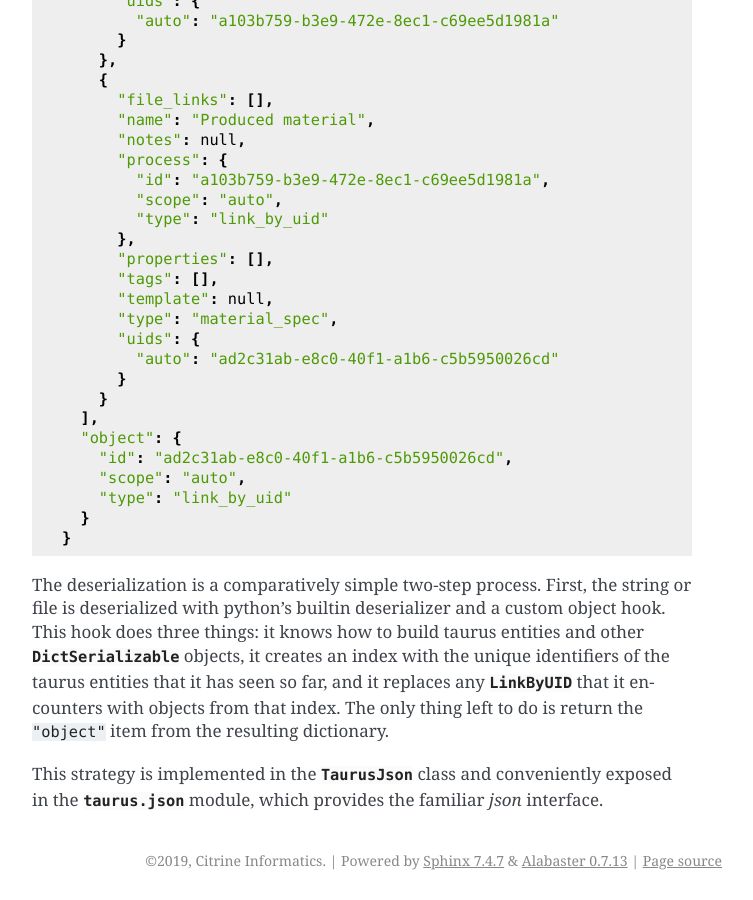
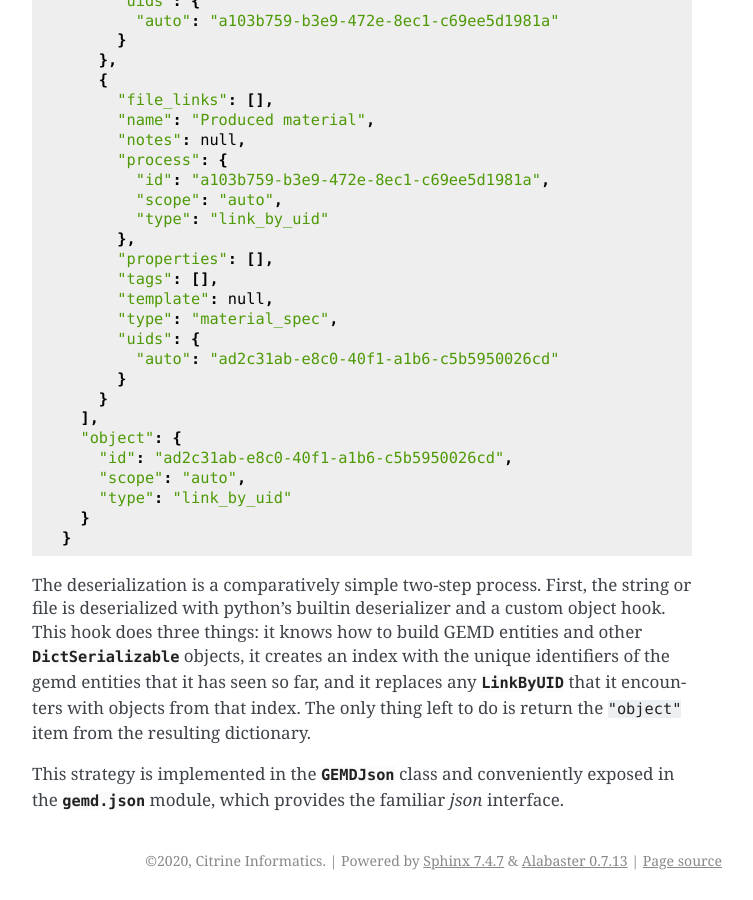
Before and after one commit to CitrineInformatics/gemd-python, a Sphinx documentation site: the page built from docs/source/depth/serialization.rst, in a window 1280 px wide and 900 px high, scrolled down 1313 px. Shown: the whole window, without its empty margins (388-1141 px from the left). Built offline with Sphinx 7.4.7, drawn with Linux system fonts in a browser that asks for light colours; some of the changed text lies outside the part shown.

Commit message:
Updated references to Taurus in docs

```diff
--- a/docs/source/conf.py
+++ b/docs/source/conf.py
@@ -12,13 +12,13 @@
 #
 import os
 import sys
-sys.path.insert(0, os.path.abspath('../../taurus'))
+sys.path.insert(0, os.path.abspath('../../gemd'))
 
 
 # -- Project information -----------------------------------------------------
 
-project = 'Taurus'
-copyright = '2019, Citrine Informatics'
+project = 'GEMD'
+copyright = '2020, Citrine Informatics'
 author = 'Citrine Informatics'
 
 # The full version, including alpha/beta/rc tags
@@ -40,7 +40,7 @@
 # build.
 #
 # See: https://github.com/sphinx-contrib/apidoc
-apidoc_module_dir = '../../taurus'
+apidoc_module_dir = '../../gemd'
 apidoc_output_dir = 'reference'
 apidoc_excluded_paths = ['tests']
 apidoc_separate_modules = True
--- a/docs/source/depth/serialization.rst
+++ b/docs/source/depth/serialization.rst
@@ -4,20 +4,20 @@
 Serialization (with Graphs!)
 ==============================
 
-Taurus objects link together to form graphs with directional edges.
-For example, a :class:`~taurus.entity.object.material_run.MaterialRun` links back to the :class:`~taurus.entity.object.process_run.ProcessRun` that produced it.
+GEMD objects link together to form graphs with directional edges.
+For example, a :class:`~gemd.entity.object.material_run.MaterialRun` links back to the :class:`~gemd.entity.object.process_run.ProcessRun` that produced it.
 Some of these links are bi-directional.
-For example, a :class:`~taurus.entity.object.process_run.ProcessRun` also links forward to the :class:`~taurus.entity.object.material_run.MaterialRun` that it produces, if there is one.
+For example, a :class:`~gemd.entity.object.process_run.ProcessRun` also links forward to the :class:`~gemd.entity.object.material_run.MaterialRun` that it produces, if there is one.
 Other links are uni-directional.
-For example, a :class:`~taurus.entity.object.material_run.MaterialRun` links to its :class:`~taurus.entity.object.material_spec.MaterialSpec` but that :class:`~taurus.entity.object.material_spec.MaterialSpec` doesn't link back.
+For example, a :class:`~gemd.entity.object.material_run.MaterialRun` links to its :class:`~gemd.entity.object.material_spec.MaterialSpec` but that :class:`~gemd.entity.object.material_spec.MaterialSpec` doesn't link back.
 Uni-directional links are typically used when the multiplicity of a relationship can be large.
 For example, a material may be referenced in thousands of ingredients.
 
-In taurus, bi-directional links are readable but only a single direction is writable.
-For example, a :class:`~taurus.entity.object.measurement_run.MeasurementRun` can set the :class:`~taurus.entity.object.material_run.MaterialRun` material that it was performed on,
-but a :class:`~taurus.entity.object.material_run.MaterialRun` cannot set the :class:`~taurus.entity.object.measurement_run.MeasurementRun`s it contains.
-Each time a :class:`~taurus.entity.object.measurement_run.MeasurementRun`'s ``material`` field is set,
-that :class:`~taurus.entity.object.material_run.MaterialRun` has the :class:`~taurus.entity.object.measurement_run.MeasurementRun` appended to its ``measurements`` field.
+In GEMD, bi-directional links are readable but only a single direction is writable.
+For example, a :class:`~gemd.entity.object.measurement_run.MeasurementRun` can set the :class:`~gemd.entity.object.material_run.MaterialRun` material that it was performed on,
+but a :class:`~gemd.entity.object.material_run.MaterialRun` cannot set the :class:`~gemd.entity.object.measurement_run.MeasurementRun`s it contains.
+Each time a :class:`~gemd.entity.object.measurement_run.MeasurementRun`'s ``material`` field is set,
+that :class:`~gemd.entity.object.material_run.MaterialRun` has the :class:`~gemd.entity.object.measurement_run.MeasurementRun` appended to its ``measurements`` field.
 
 This linking structure presents several challenges for serialization and deserialization:
 
@@ -25,16 +25,16 @@
 b. Only the writeable side of bi-directional links can be persisted.
 c. Objects that are referenced by multiple objects must be deserialized to the same object.
 
-These challenges are addressed by a custom json serialization procedure and the special :class:`~taurus.entity.link_by_uid.LinkByUID` class.
+These challenges are addressed by a custom json serialization procedure and the special :class:`~gemd.entity.link_by_uid.LinkByUID` class.
 
 1. Each entity that doesn't already have at least one unique identifier is assigned a unique identifier so it can be referenced.
-2. The graph is flattened by traversing it while maintaining a seen list and replacing object references to other entities with :class:`~taurus.entity.link_by_uid.LinkByUID` objects, producing the set of entities that are reachable.
+2. The graph is flattened by traversing it while maintaining a seen list and replacing object references to other entities with :class:`~gemd.entity.link_by_uid.LinkByUID` objects, producing the set of entities that are reachable.
 3. The objects are sorted into a special "writable" order that ensures that link targets are created when deserializing.
 4. This sorted list of entities is assigned to the "context" field in the serialization output.
 5. The original object (which may contain multiple entities) is assigned to the "object" field in the serialization output.
-6. The serialization output is serialized with a special :class:`~json.JSONEncoder`, :class:`~taurus.json.taurus_encoder.TaurusEncoder`, that skips the soft side of links.
+6. The serialization output is serialized with a special :class:`~json.JSONEncoder`, :class:`~gemd.json.gemd_encoder.GEMDEncoder`, that skips the soft side of links.
 
-Here's an example of the serialized output for a :class:`~taurus.entity.object.material_spec.MaterialSpec` and :class:`~taurus.entity.object.process_spec.ProcessSpec`:
+Here's an example of the serialized output for a :class:`~gemd.entity.object.material_spec.MaterialSpec` and :class:`~gemd.entity.object.process_spec.ProcessSpec`:
 
 ::
 
@@ -81,10 +81,10 @@
 The deserialization is a comparatively simple two-step process.
 First, the string or file is deserialized with python's builtin deserializer and a custom object hook.
 This hook does three things:
-it knows how to build taurus entities and other :class:`~taurus.entity.dict_serializable.DictSerializable` objects,
-it creates an index with the unique identifiers of the taurus entities that it has seen so far,
-and it replaces any :class:`~taurus.entity.link_by_uid.LinkByUID` that it encounters with objects from that index.
+it knows how to build GEMD entities and other :class:`~gemd.entity.dict_serializable.DictSerializable` objects,
+it creates an index with the unique identifiers of the gemd entities that it has seen so far,
+and it replaces any :class:`~gemd.entity.link_by_uid.LinkByUID` that it encounters with objects from that index.
 The only thing left to do is return the ``"object"`` item from the resulting dictionary.
 
-This strategy is implemented in the :class:`~taurus.json.taurus_json.TaurusJson` class
-and conveniently exposed in the :py:mod:`taurus.json` module, which provides the familiar `json` interface.
+This strategy is implemented in the :class:`~gemd.json.gemd_json.GEMDJson` class
+and conveniently exposed in the :py:mod:`gemd.json` module, which provides the familiar `json` interface.
--- a/setup.py
+++ b/setup.py
@@ -43,7 +43,7 @@
       author_email='maxhutch@citrine.io',
       packages=find_packages(),
       package_data={
-          'taurus': [
+          'gemd': [
               'demo/strehlow_and_cook.pif',
               'demo/strehlow_and_cook_small.pif',
               'demo/toothpick.jpg',
```
Also changed, not shown: docs/source/depth/unit_parsing.rst (+4 -4 lines), docs/source/index.rst (+4 -4 lines), 1 other file.
